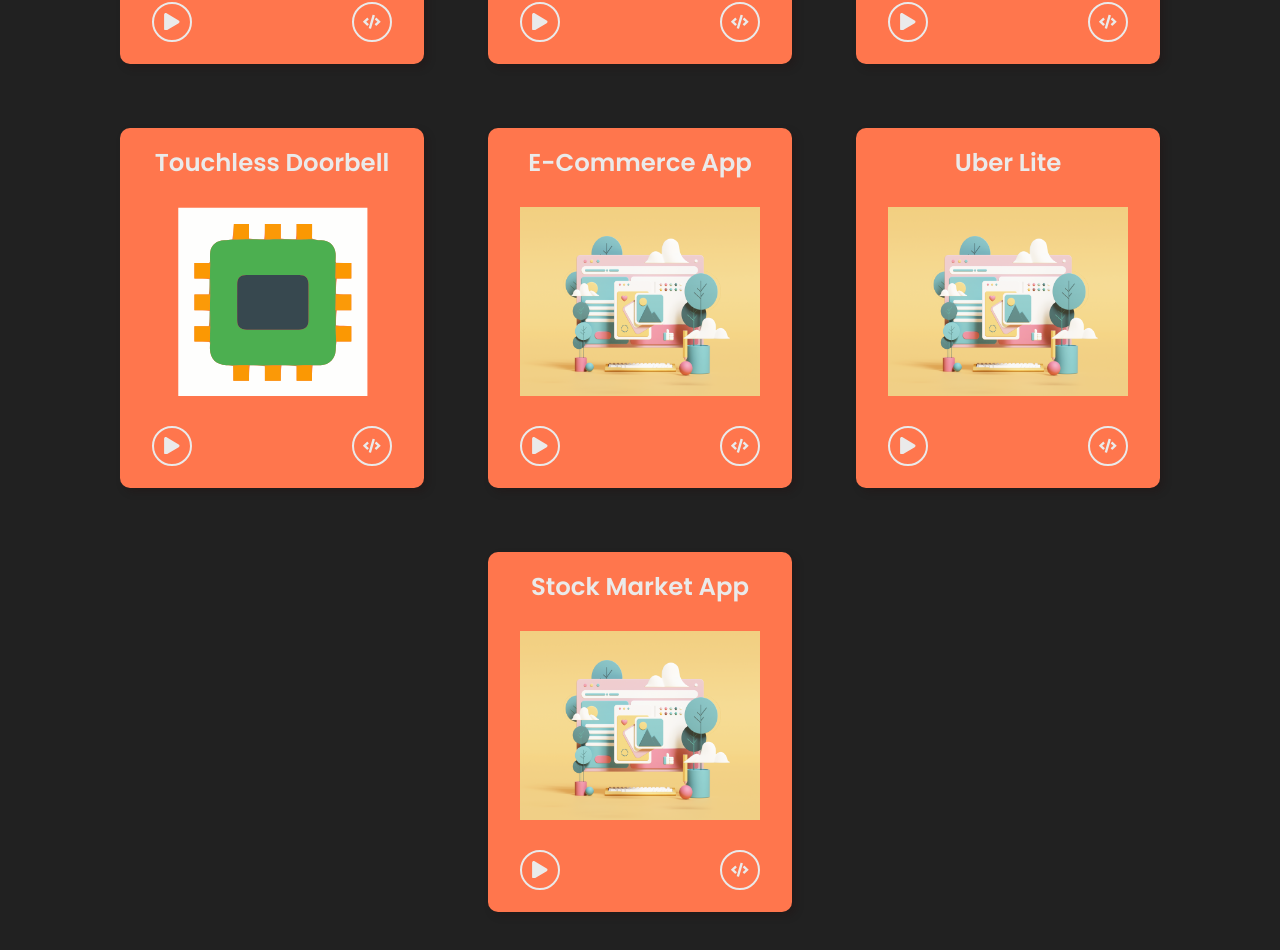
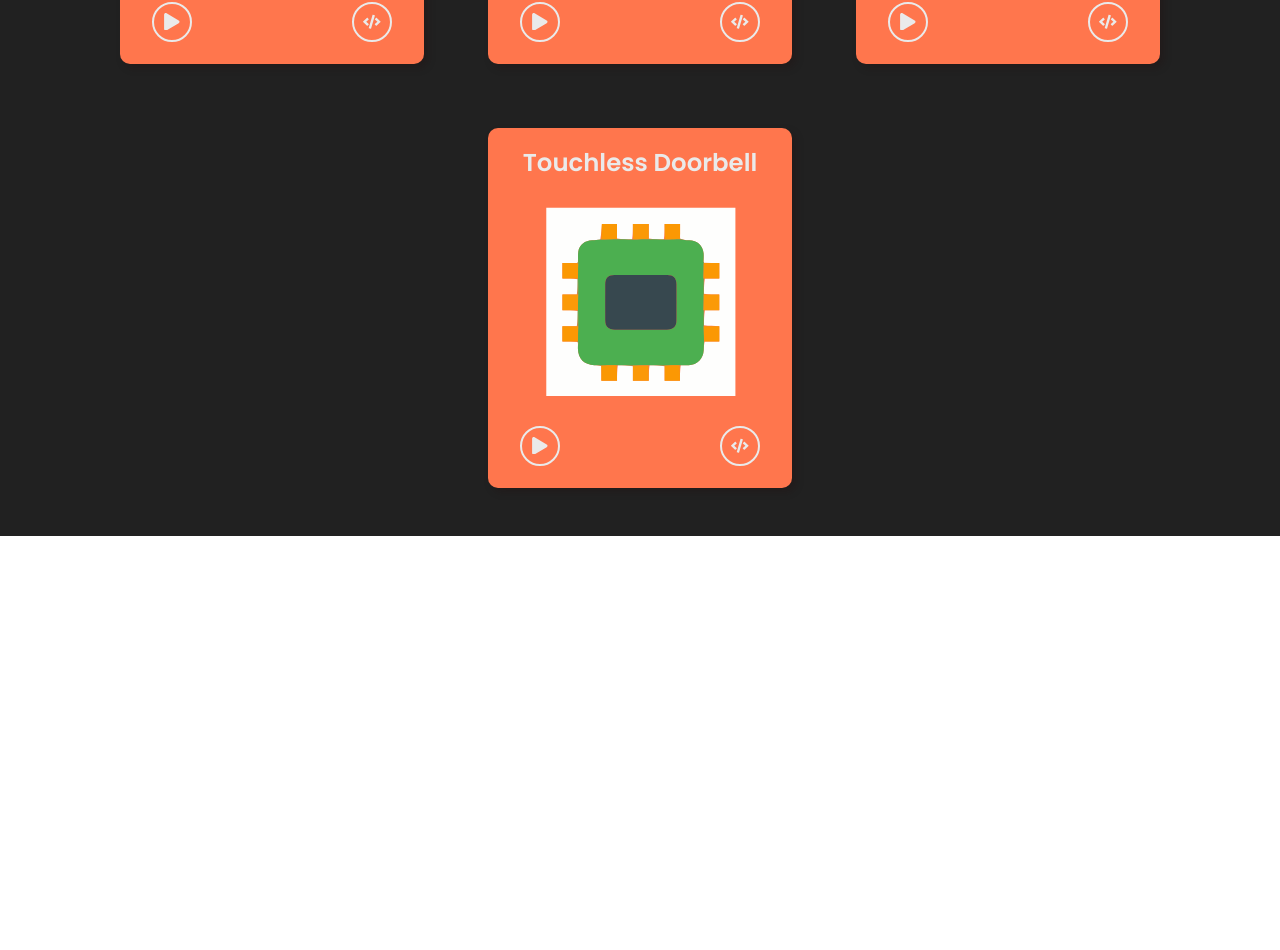
Before and after one commit to Amangondaliya555/Amangondaliya555.github.io, a React (Create React App) app: page /projects in a window 1280 px wide. Shown: the part 748-1698 px from the top of the page. After the commit the page ends 1284 px from the top, so only its background shows below. Built offline with nearby package versions, Linux system fonts and the light colour scheme; a web font is replaced by a local one.

Commit message:
removal of projects

```diff
--- a/src/data/projectsData.js
+++ b/src/data/projectsData.js
@@ -40,34 +40,6 @@ export const projectsData = [
         demo: 'https://drive.google.com/file/d/1CtkcPIreQLsCrVQ-OQTJpsboy0zIlQwD/view?usp=sharing',
         image: sixteen
     },
-    {
-        id: 5,
-        projectName: 'E-Commerce App',
-        projectDesc: '',
-        tags: ['React Native', 'Firebase'],
-        code: '',
-        demo: '',
-        image: ''
-    },
-    {
-        id: 6,
-        projectName: 'Uber Lite',
-        projectDesc: '',
-        tags: ['Flutter'],
-        code: '',
-        demo: '',
-        image: ''
-    },
-    {
-        id: 7,
-        projectName: 'Stock Market App',
-        projectDesc: '',
-        tags: ['React', 'Redux', 'Bootstrap'],
-        code: '',
-        demo: '',
-        image: ''
-    },
-
 ]
 
 
```
